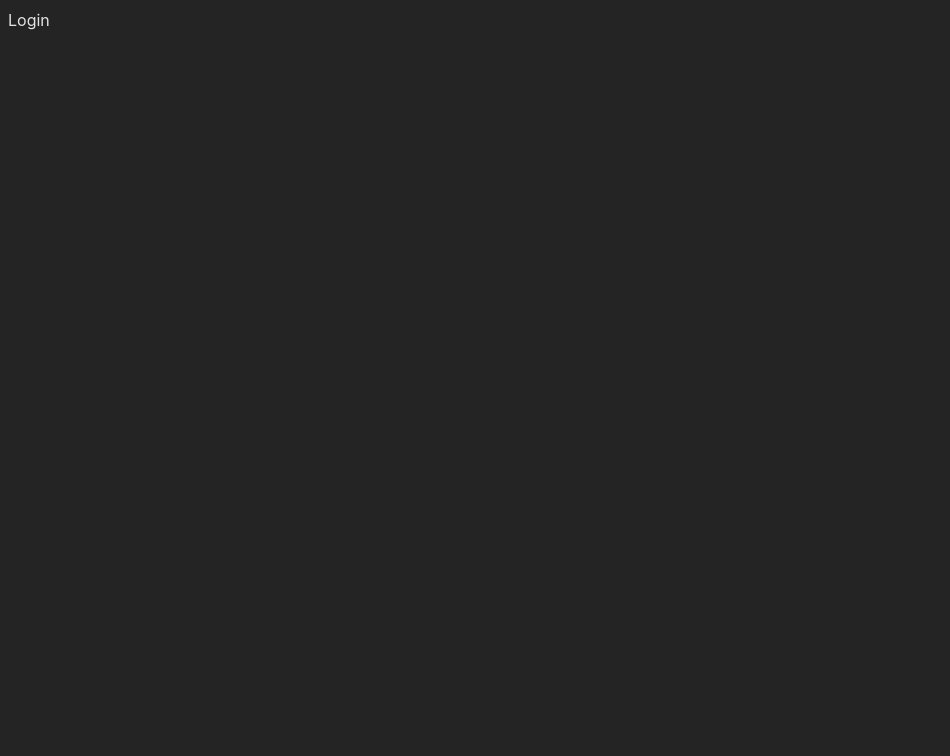
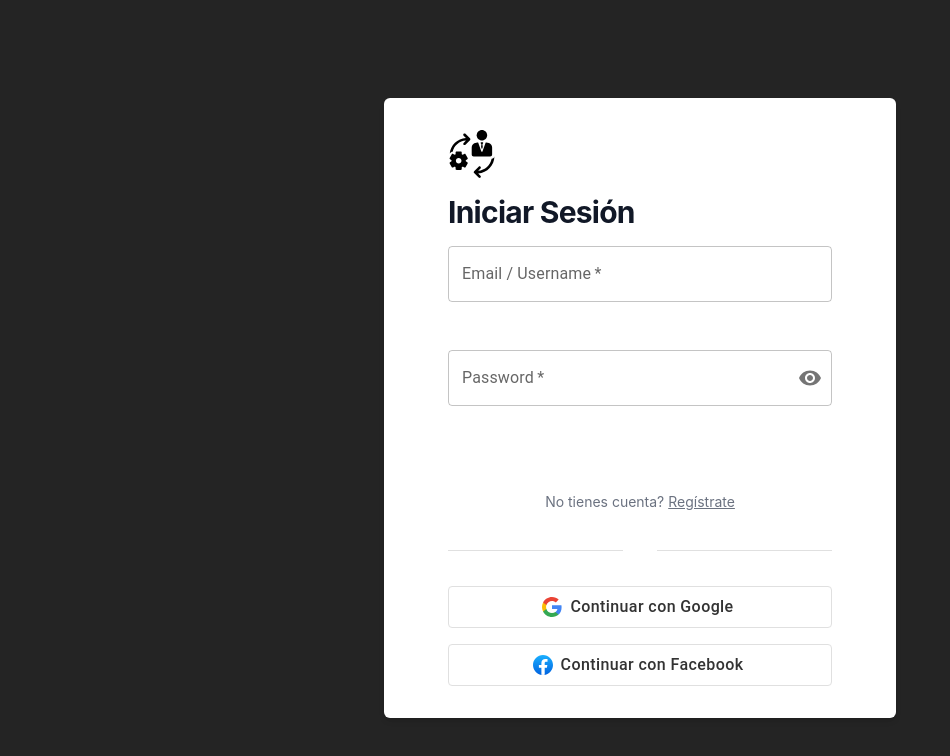
Before and after one commit to Ovtt17/academic-system-ui, a React (Vite) app: page /login in a window 1280 px wide. Shown: the top 756 px of the page, without its empty margins (0-950 px from the left). Built offline with nearby package versions, Linux system fonts and the light colour scheme.

Commit message:
feat: implement login functionality with loading and success states

```diff
--- a/src/components/login/Login.tsx
+++ b/src/components/login/Login.tsx
@@ -1,9 +1,84 @@
+import { useRef, useState } from 'react';
+import { useNavigate } from "react-router-dom";
+import AppIcon from '../../assets/app-logo.svg';
+import LoginForm from './LoginForm';
+import OrSeparator from './OrSeparator';
+import SocialLoginButtons from './SocialLoginButtons';
+
 const Login = () => {
+  const navigate = useNavigate();
+  const [errorMessage, setErrorMessage] = useState('');
+  const [isLoading, setIsLoading] = useState(false);
+  const [isSuccess, setIsSuccess] = useState(false);
+  const passwordRef = useRef<HTMLInputElement>(null);
+
+  const signInWithGoogle = async () => { };
+  const signInWithFacebook = async () => { };
+
+  const handleSubmit = async (event: React.FormEvent<HTMLFormElement>) => {
+    event.preventDefault();
+    setIsLoading(true);
+
+    const formData = new FormData(event.currentTarget);
+    const usernameOrEmail = formData.get('email') as string;
+    const password = formData.get('password') as string;
+
+    try {
+      await new Promise((resolve) => setTimeout(resolve, 2000));
+      setIsSuccess(true);
+      setTimeout(() => {
+        navigate('/');
+      }, 2500);
+    } catch (error) {
+      console.error('Login failed:', error);
+      setErrorMessage('Credenciales incorrectas. Por favor, inténtalo de nuevo.');
+      if (passwordRef.current) {
+        passwordRef.current.value = '';
+        passwordRef.current.focus();
+      }
+    } finally {
+      setIsLoading(false);
+    }
+  };
+
+  const handlePasswordChange = () => setErrorMessage('');
+
   return (
-    <div>
-      Login
-    </div>
+    <section className="flex min-h-screen flex-col justify-center items-center px-4 sm:px-6 lg:px-8">
+      <div className={`w-full flex justify-center max-w-lg p-6 sm:p-8 bg-white rounded-md shadow-md transition-opacity duration-300 ${isLoading || isSuccess ? 'opacity-10' : ''}`}>
+        <article className="flex flex-col gap-4 w-full max-w-sm">
+          <img src={AppIcon} alt="App Icon" className="w-12 h-12" />
+          <h2 className="text-start text-3xl font-bold leading-9 tracking-tight text-gray-900">
+            Iniciar Sesión
+          </h2>
+          <LoginForm
+            handleSubmit={handleSubmit}
+            passwordRef={passwordRef}
+            errorMessage={errorMessage}
+            handlePasswordChange={handlePasswordChange}
+            isLoading={isLoading}
+          />
+          <OrSeparator />
+          <SocialLoginButtons
+            onGoogleLogin={signInWithGoogle}
+            onFacebookLogin={signInWithFacebook}
+          />
+        </article>
+      </div>
+      {(isLoading || isSuccess) && (
+        <div className="fixed inset-0 bg-white bg-opacity-75 flex items-center justify-center z-50">
+          {isLoading && (
+            <div className="animate-spin rounded-full h-32 w-32 border-t-2 border-b-2 border-midnight-black"></div>
+          )}
+          {isSuccess && (
+            <div className='flex flex-col items-center'>
+              Bienvenido
+            </div>
+          )}
+        </div>
+      )}
+    </section>
   );
-}
+};
 
 export default Login;
```
